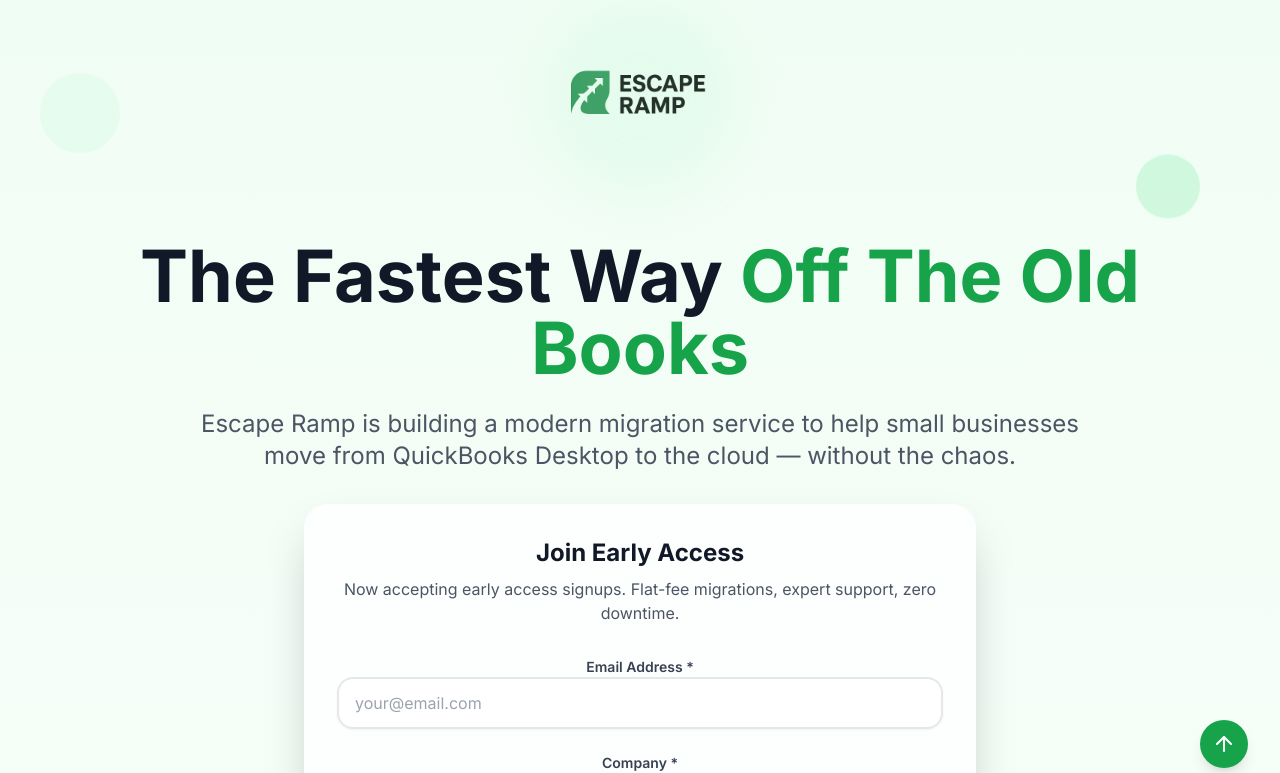
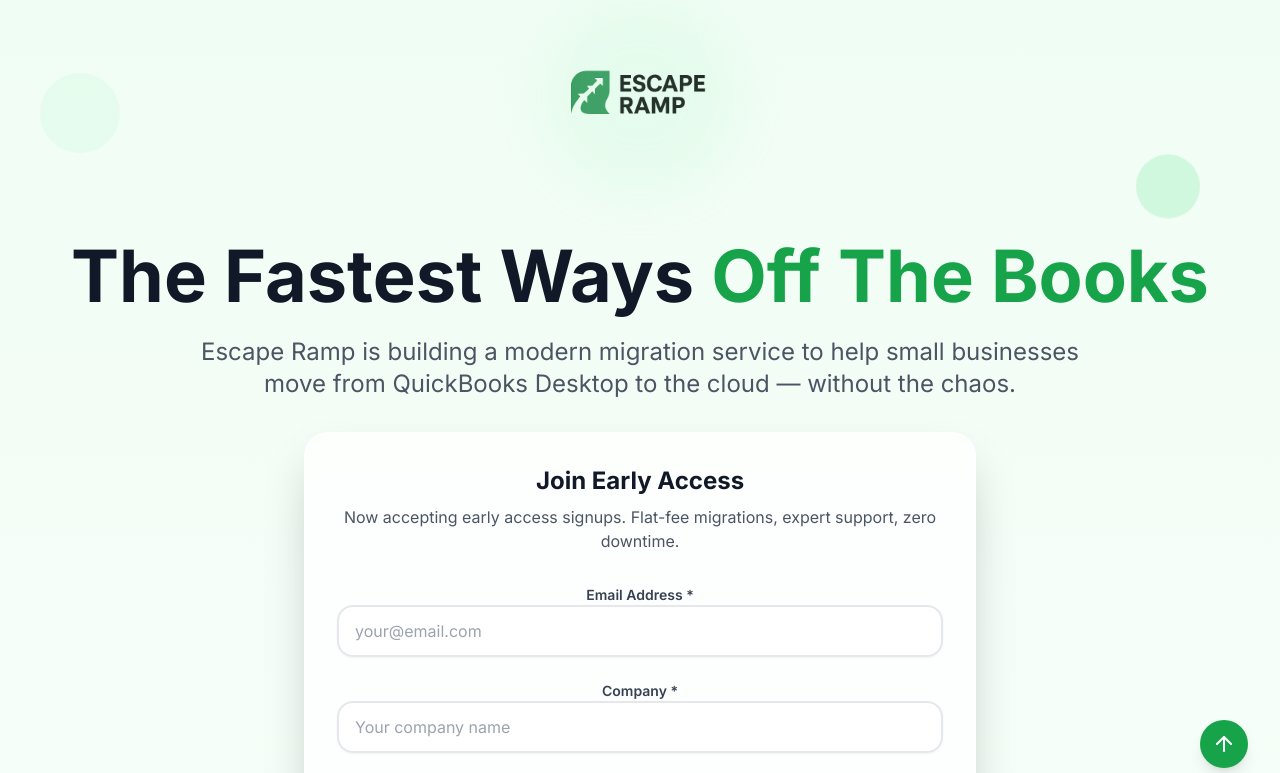
Before and after one commit to BTheCoderr/EscapeRampLanding, a Next.js app: page / in a window 1280 px wide. Shown: the top 773 px of the page. Built offline with nearby package versions, Linux system fonts and the light colour scheme.

Commit message:
Update headline to 'The Fastest Ways Off The Books'

```diff
--- a/components/Hero.tsx
+++ b/components/Hero.tsx
@@ -37,11 +37,11 @@
             </div>
           </div>
 
-          {/* Main headline */}
-          <h1 className="text-4xl md:text-6xl lg:text-7xl font-bold text-gray-900 mb-6 leading-tight">
-            The Fastest Way{' '}
-            <span className="text-green-600">Off The Old Books</span>
-          </h1>
+                           {/* Main headline */}
+                 <h1 className="text-4xl md:text-6xl lg:text-7xl font-bold text-gray-900 mb-6 leading-tight">
+                   The Fastest Ways{' '}
+                   <span className="text-green-600">Off The Books</span>
+                 </h1>
 
           {/* Subheadline */}
           <p className="text-xl md:text-2xl text-gray-600 mb-8 max-w-4xl mx-auto leading-relaxed">
```
